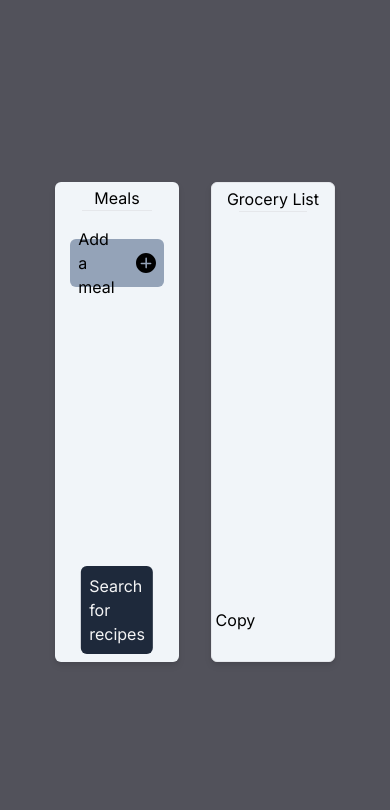
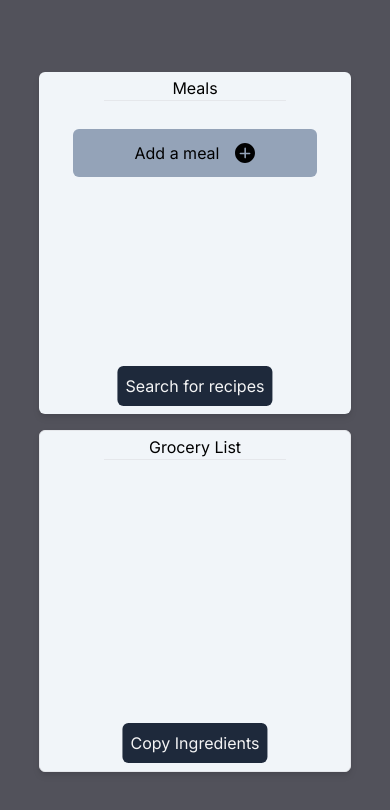
Before and after one commit to jon-tschida/Listify_rebuild, a Next.js app: page / in a window 390 px wide. Shown: the top 810 px of the page. Built offline with nearby package versions, Linux system fonts and the light colour scheme.

Commit message:
Media queries

```diff
--- a/src/app/components/GroceryList.js
+++ b/src/app/components/GroceryList.js
@@ -14,17 +14,22 @@ export default function GroceryList(props) {
       >
         {listIngredients.map((el, index) => (
           <div className="flex justify-between list-none transition-all hover:scale-105">
-            <li key={index}>{capitalize(el)}</li>
+            <li key={index} className="text-lg">{capitalize(el)}</li>
             <Image
               priority
               src={deleteIcon}
-              className="transition-all cursor-pointer hover:-translate-x-1 w-[25px]"
+              className="transition-all cursor-pointer w-[30px]"
               onClick={() => deleteItem(setListIngredients, index)}
             />
           </div>
         ))}
       </div>
-      <div>Copy</div>
+      <div
+        className="absolute bottom-0 p-2 mb-2 translate-x-1/2 rounded-md cursor-pointer select-none right-1/2 bg-slate-800 text-zinc-100"
+        onClick={() => alert(listIngredients)}
+      >
+        Copy Ingredients
+      </div>
     </>
   );
 }
--- a/src/app/components/Main.js
+++ b/src/app/components/Main.js
@@ -30,8 +30,8 @@ export default function Main() {
             setListIngredients={setListIngredients}
           />
         )}
-        <div className="flex items-center justify-around w-4/5 h-[600px] absolute left-1/2 top-1/2 -translate-x-1/2 -translate-y-1/2 -z-20">
-          <div className="w-2/5 p-1 rounded-md h-4/5 drop-shadow-md bg-slate-100">
+        <div className="flex tablet:flex-row items-center justify-around tablet:w-4/5 tablet:h-[600px] phone:h-[700px] absolute left-1/2 top-1/2 -translate-x-1/2 -translate-y-1/2 -z-20 phone:flex-col phone:w-full">
+          <div className="p-1 rounded-md tablet:w-2/5 h-4/5 drop-shadow-md bg-slate-100 phone:w-4/5 phone:mb-2 tablet:mb-0">
             <h1 className="text-center">Meals</h1>
             <hr className="w-3/5 m-auto mb-5" />
             <div id="mealAndList" className="overflow-auto h-4/5">
@@ -65,7 +65,7 @@ export default function Main() {
               Search for recipes
             </div>
           </div>
-          <div className="w-2/5 p-1 border border-b rounded-md drop-shadow-md h-4/5 bg-slate-100">
+          <div className="p-1 border border-b rounded-md tablet:w-2/5 drop-shadow-md h-4/5 bg-slate-100 phone:w-4/5 phone:mt-2 tablet:mt-0">
             <h1 className="text-center">Grocery List</h1>
             <hr className="w-3/5 m-auto mb-5" />
             <GroceryList
```
